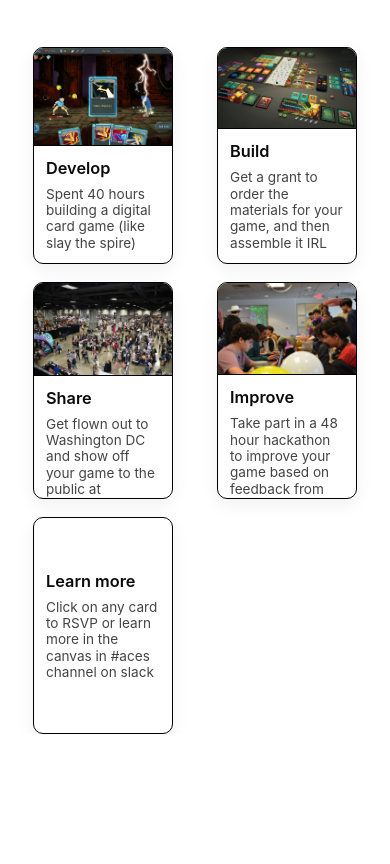
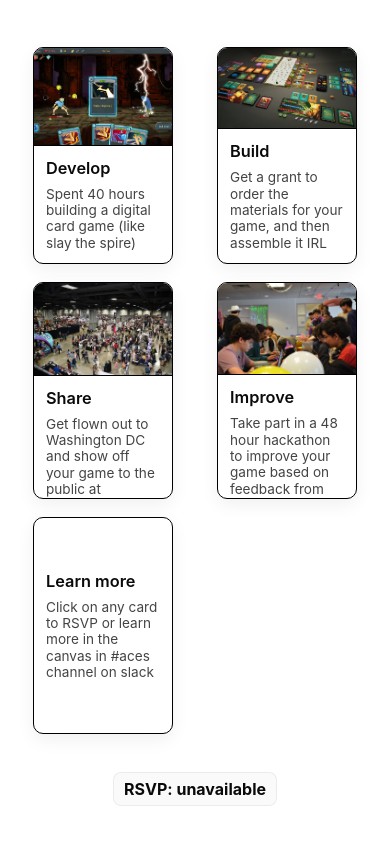
Before and after one commit to Charmunks/aces, a plain HTML site: page index.html in a window 390 px wide. Shown: the part 353-1217 px from the top of the page. Before the commit the page ends 1087 px from the top, so only its background shows below. Drawn offline with Linux system fonts and the light colour scheme; no server answers.

Commit message:
RSVP Count!

```diff
--- a/index.html
+++ b/index.html
@@ -106,5 +106,10 @@
         </main>
 
         <!--<script src="script.js"></script>-->
+        <footer class="site-footer" aria-label="RSVP count">
+            <div class="container footer-content">
+                <span id="rsvp-count" aria-live="polite">RSVP: — / 750</span>
+            </div>
+        </footer>
     </body>
 </html>
--- a/script.js
+++ b/script.js
@@ -1,5 +1,51 @@
 document.addEventListener('DOMContentLoaded', () => {
 	const cards = Array.from(document.querySelectorAll('.card'));
+
+	// Fetch and display RSVP count
+	const rsvpEl = document.getElementById('rsvp-count');
+
+	if (rsvpEl) {
+		const API = 'http://mc.ivie.codes:8000/count';
+		let attempts = 0;
+		const maxAttempts = 3;
+
+		function showFallback(message) {
+			rsvpEl.textContent = message;
+		}
+
+		function renderCount(count) {
+			const total = 750;
+			rsvpEl.textContent = `RSVPs: ${count} / ${total}. We need 750 RSVPs to launch!`;
+		}
+
+		async function fetchCount() {
+			attempts += 1;
+			try {
+				const res = await fetch(API, { cache: 'no-store' });
+				if (!res.ok) throw new Error(`HTTP ${res.status}`);
+				const data = await res.json();
+				if (data && typeof data.record_count === 'number') {
+					renderCount(data.record_count);
+				} else {
+					showFallback('RSVP: — / 750');
+				}
+			} catch (err) {
+				// If a direct fetch fails (CORS/network), try the local proxy once
+				if (attempts === 1) {
+					console.info('Direct fetch failed, attempting local proxy fallback:', err);;
+				}
+				if (attempts < maxAttempts) {
+					setTimeout(fetchCount, 500 * attempts);
+				} else {
+					console.warn('Failed to fetch RSVP count:', err);
+					showFallback('RSVP: unavailable');
+				}
+			}
+		}
+
+
+		fetchCount();
+	}
 
 	if (!cards.length) return;
 
--- a/styles.css
+++ b/styles.css
@@ -182,3 +182,37 @@ body {
         transition: none;
     }
 }
+
+/* Footer / RSVP styles */
+.site-footer {
+    margin-top: -60px;
+    padding: 18px 0;
+    background: transparent;
+}
+.site-footer .footer-content {
+    display: flex;
+    align-items: center;
+    justify-content: center; /* center horizontally */
+    gap: 12px;
+    padding: 0 20px;
+}
+#rsvp-count {
+    display: inline-block;
+    font-size: 1.15rem; /* larger than body text */
+    font-weight: 700;
+    color: var(--text);
+    background: rgba(0,0,0,0.02);
+    padding: 8px 14px;
+    border-radius: 8px;
+    border: 1px solid rgba(0,0,0,0.06);
+    text-align: center;
+    min-width: 200px;
+}
+
+@media (max-width: 520px) {
+    #rsvp-count {
+        font-size: 1rem;
+        min-width: 160px;
+        padding: 6px 10px;
+    }
+}
```
